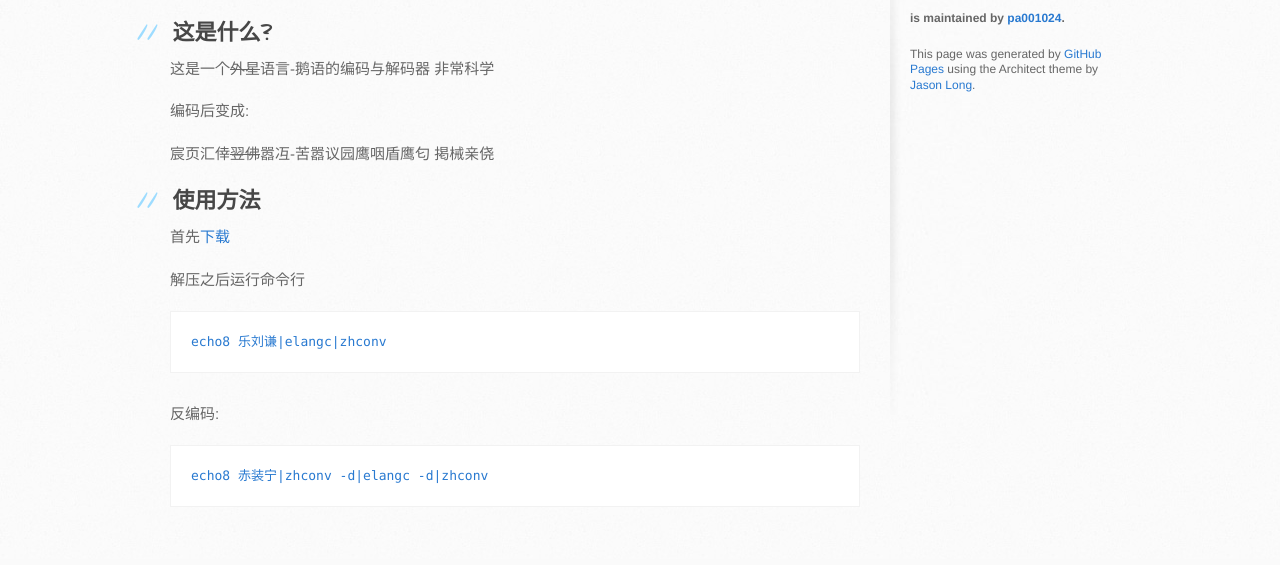
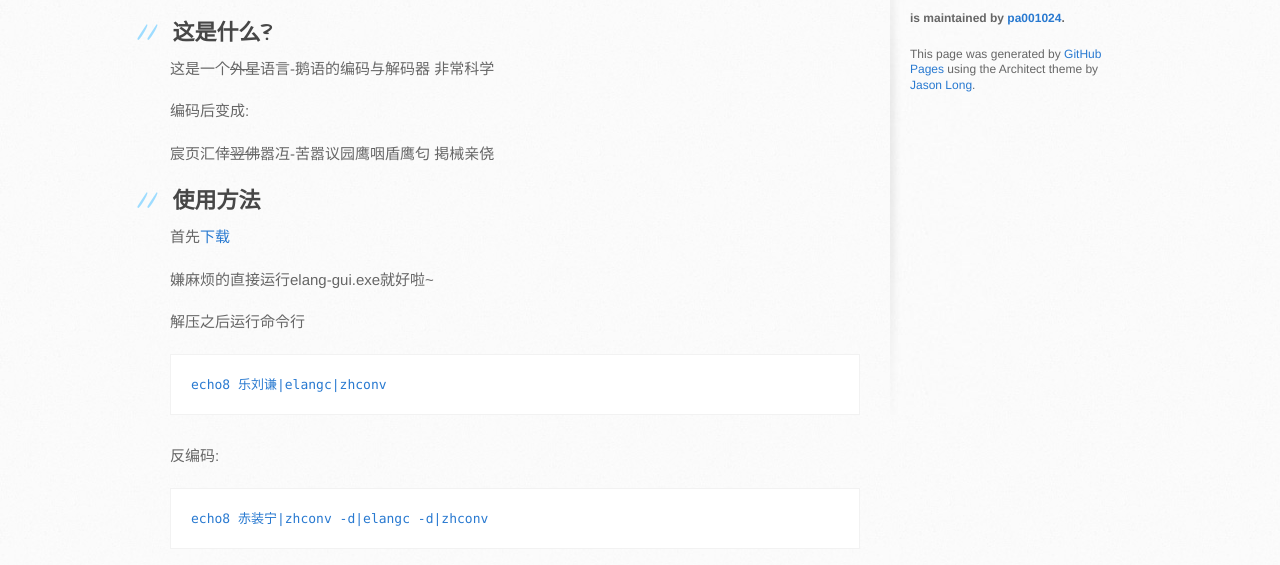
Before and after one commit to pa001024/elang, a plain HTML site: page index.html in a window 1280 px wide. Shown: the part 321-886 px from the top of the page. Drawn offline with Linux system fonts and the light colour scheme.

Commit message:
update download

```diff
--- a/index.html
+++ b/index.html
@@ -57,6 +57,9 @@
 
 <p>首先<a href="http://pa001024.github.io/elang/download/elang.zip">下载</a></p>
 
+<p>嫌麻烦的直接运行elang-gui.exe就好啦~</p>
+
+
 <p>解压之后运行命令行</p>
 
 <pre lang="shell"><code>echo8 乐刘谦|elangc|zhconv
```
Also changed, not shown: 1 other file.
